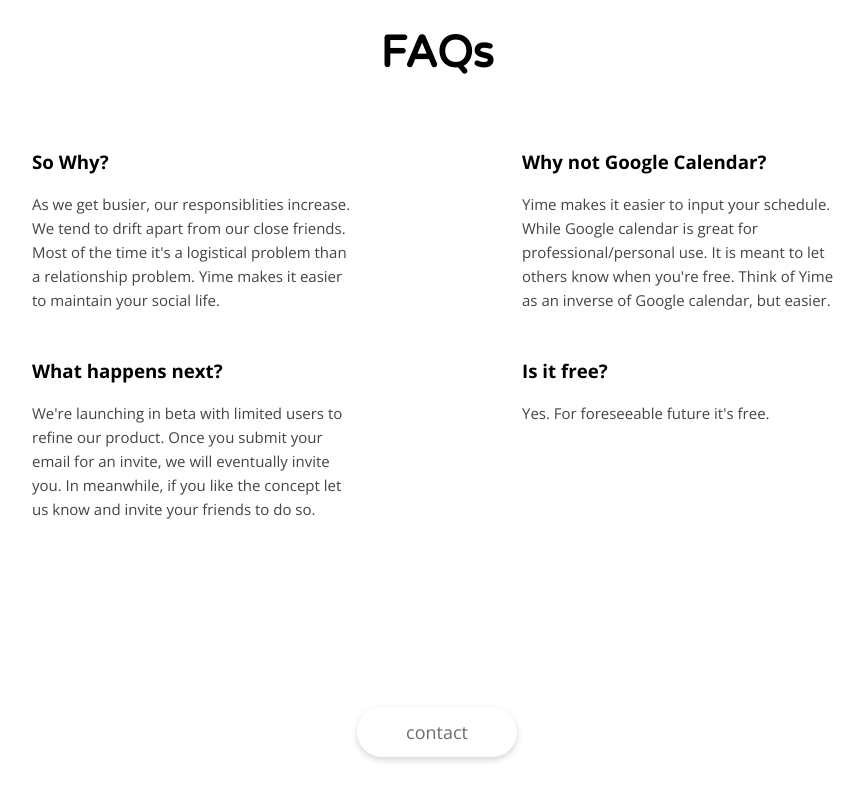
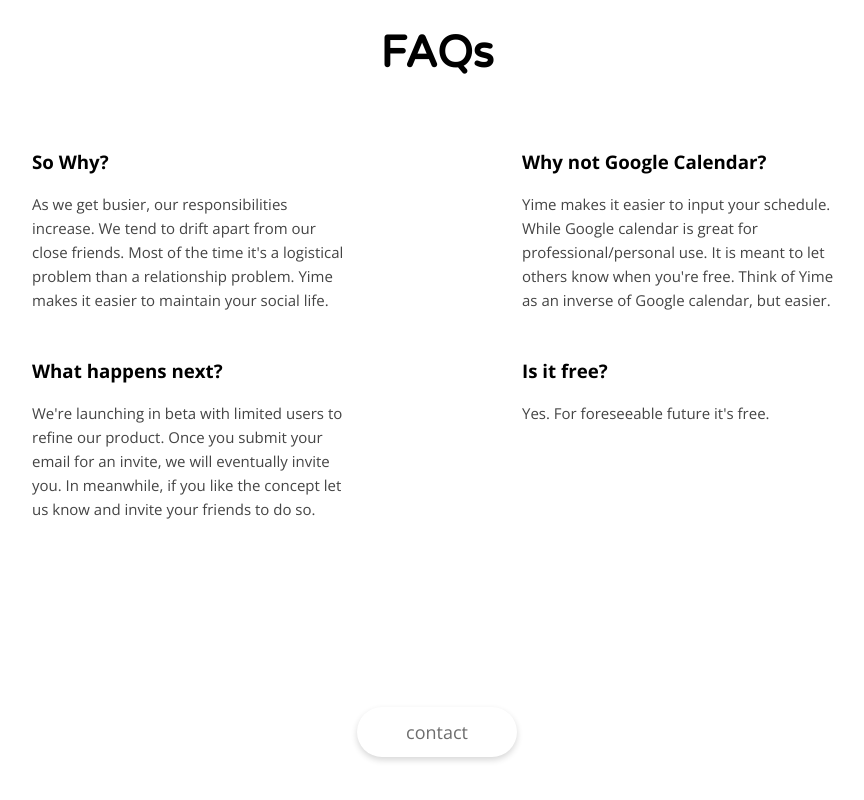
Before and after one commit to techsin/yimepage, a plain HTML site: page index.html in a window 1280 px wide. Shown: the part 1231-2031 px from the top of the page, without its empty margins (203-1067 px from the left). Drawn offline with nearby package versions, Linux system fonts and the light colour scheme.

Commit message:
Update index.html

```diff
--- a/index.html
+++ b/index.html
@@ -247,7 +247,7 @@
     <div class="section-2">
         <div class="left">
             <h3>So Why?</h3>
-            <p>As we get busier, our responsiblities increase. We tend to drift apart from our close friends. Most of the
+            <p>As we get busier, our responsibilities increase. We tend to drift apart from our close friends. Most of the
                 time it's a logistical problem than a relationship problem. Yime makes it easier to maintain your social life.</p>
             <h3>What happens next?</h3>
             <p>We're launching in beta with limited users to refine our product. Once you submit your email for an invite,
```
